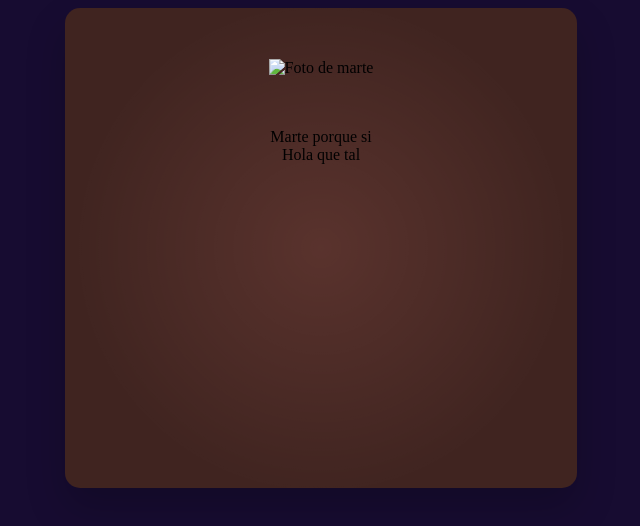
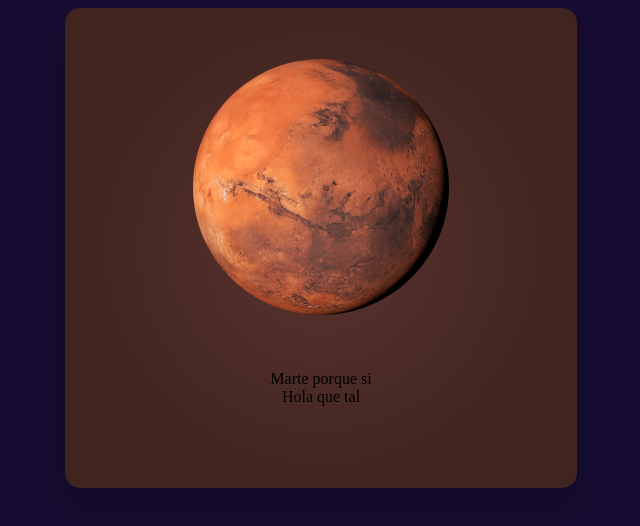
Before and after one commit to lzth2210/tarjeta-marte, a plain HTML site: page index.html in a window 1280 px wide. Shown: the whole page, without its empty margins (319-959 px from the left). Drawn offline with Linux system fonts and the light colour scheme; the site is published under a folder, as on GitHub Pages, so addresses that start at the root find nothing.

Commit message:
cambio 3

```diff
--- a/index.html
+++ b/index.html
@@ -57,7 +57,7 @@
     <div class="container">
         <div class="contenido">
             <div class="imagen">
-                <img src="/img/Marte.png" alt="Foto de marte">
+                <img src="img/Marte.png" alt="Foto de marte">
             </div>
             <div class="titulo">Marte porque si</div>
             <div class="descripción">Hola que tal</div>
```
